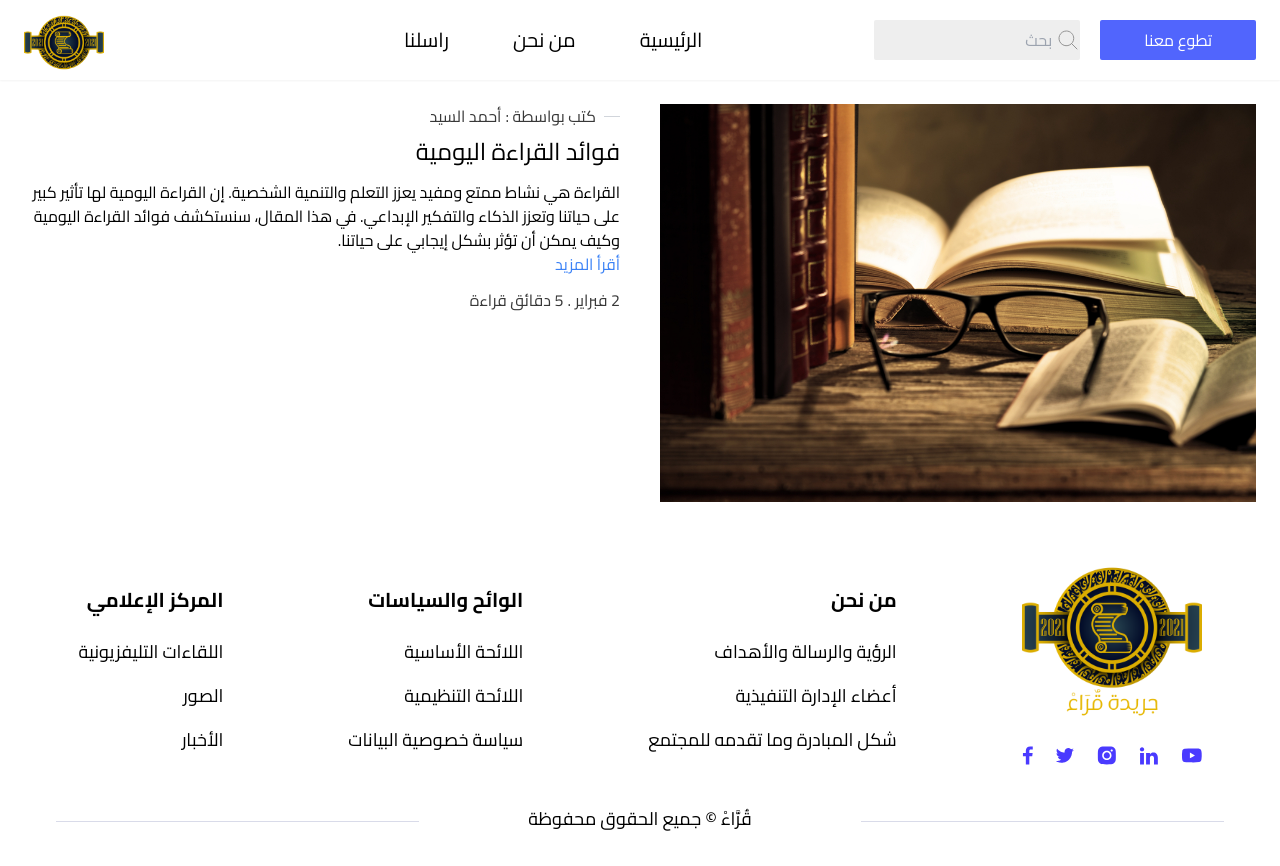
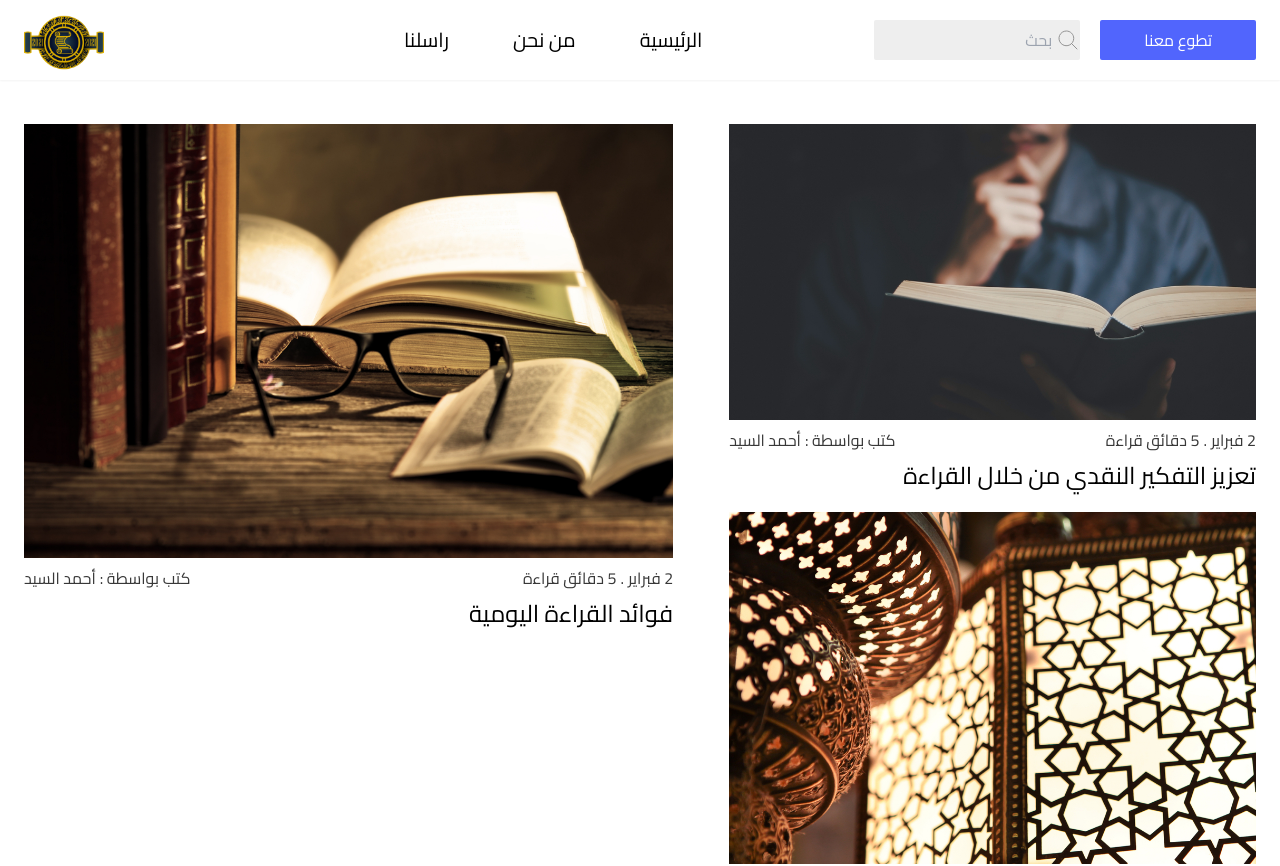
Before and after one commit to Hussein-Mourad/qorra, a Vue app: page / in a window 1280 px wide. Shown: the top 866 px of the page. Built offline with nearby package versions, Linux system fonts and the light colour scheme.

Commit message:
Added Hero Section

```diff
--- a/src/components/Card.vue
+++ b/src/components/Card.vue
@@ -1,19 +1,21 @@
 <!-- eslint-disable vue/multi-word-component-names -->
 <template>
-  <div class="w-full">
-    <div><img class="w-full" src="@/assets/imgs/card_img1.jpg" :alt="altText" /></div>
+  <div :class="['w-full', classes]">
+    <div class="w-full"><img class="w-full" :src="img" :alt="altText" /></div>
     <div class="my-2 flex justify-between text-xs text-[#383838] md:text-base">
       <div class="flex">
-        <h2>2 فبراير</h2>
+        <h2>{{ date }}</h2>
         <span class="mx-1">.</span>
-        <h2>5 دقائق قراءة</h2>
+        <h2>{{ readingDuration }}</h2>
       </div>
       <div class="flex">
         <span class="ml-1">كتب بواسطة : </span>
-        <h2>أحمد السيد</h2>
+        <h2>{{ author }}</h2>
       </div>
     </div>
-    <div class="sm:text-lg lg:text-2xl"><h1>فوائد القراءة اليومية</h1></div>
+    <div class="sm:text-lg lg:text-2xl">
+      <h1>{{ title }}</h1>
+    </div>
   </div>
 </template>
 <script>
@@ -24,7 +26,8 @@ export default {
     title: String,
     date: String,
     author: String,
-    readingDuration: String
+    readingDuration: String,
+    classes: String
   }
 }
 </script>
--- a/src/components/CardDetails.vue
+++ b/src/components/CardDetails.vue
@@ -5,31 +5,32 @@ import { RouterLink } from 'vue-router'
 <template>
   <div class="flex w-full">
     <div class="ml-3 w-1/2 sm:ml-5 md:ml-10">
-      <img class="w-full" src="@/assets/imgs/card_img1.jpg" :alt="altText" />
+      <img class="w-full" :src="img" :alt="altText" />
     </div>
 
     <div class="w-1/2">
-      <div class="mb-0 flex items-center text-[10px] text-[#383838] md:mb-2 md:text-base">
-        <span class="ml-1 h-px w-2 border-b border-gray-300 md:ml-2 md:w-3 lg:w-4"></span>
-        <span class="ml-1">كتب بواسطة : </span>
-        <h2>أحمد السيد</h2>
-      </div>
+      <div class="flex h-full flex-col justify-between">
+        <div>
+          <div class="mb-0 flex items-center text-[10px] text-[#383838] md:mb-2 md:text-base">
+            <span class="ml-1 h-px w-2 border-b border-gray-300 md:ml-2 md:w-3 lg:w-4"></span>
+            <span class="ml-1">كتب بواسطة : </span>
+            <h2>{{ author }}</h2>
+          </div>
+          <div class="mb-0 sm:text-lg md:mb-1 lg:text-2xl">
+            <h1>{{ title }}</h1>
+          </div>
+        </div>
+        <div class="mb-0 text-[10px] sm:text-base md:mb-2">
+          <div>{{ content }}</div>
 
-      <div class="">
-        <div class="mb-1 sm:text-lg md:mb-3 lg:text-2xl"><h1>فوائد القراءة اليومية</h1></div>
-        <div class="mb-0 text-[10px] sm:text-base md:mb-3">
-          <div class="">
-            القراءة هي نشاط ممتع ومفيد يعزز التعلم والتنمية الشخصية. إن القراءة اليومية لها تأثير
-            كبير على حياتنا وتعزز الذكاء والتفكير الإبداعي. في هذا المقال، سنستكشف فوائد القراءة
-            اليومية وكيف يمكن أن تؤثر بشكل إيجابي على حياتنا.
-          </div>
           <RouterLink class="text-blue-500" to="/">أقرأ المزيد</RouterLink>
         </div>
+
         <div class="justify-between text-[10px] text-[#383838] md:text-base">
           <div class="flex">
-            <h2>2 فبراير</h2>
+            <h2>{{ date }}</h2>
             <span class="mx-1">.</span>
-            <h2>5 دقائق قراءة</h2>
+            <h2>{{ readingDuration }}</h2>
           </div>
         </div>
       </div>
@@ -42,6 +43,7 @@ export default {
     img: String,
     altText: String,
     title: String,
+    content: String,
     date: String,
     author: String,
     readingDuration: String
--- /dev/null
+++ b/src/components/HeroSection.vue
@@ -0,0 +1,57 @@
+<script setup>
+import Card from './Card.vue'
+</script>
+<template>
+  <section class="py-5 lg:flex lg:flex-row-reverse">
+    <Card
+      classes="mb-5 lg:mr-14"
+      :img="img1"
+      altText="card img"
+      title="فوائد القراءة اليومية"
+      author="أحمد السيد"
+      readingDuration=" 5 دقائق قراءة"
+      date="2 فبراير"
+    />
+    <div class="flex lg:flex-col">
+      <Card
+        classes="ml-5 lg:ml-0 lg:mb-5"
+        :img="img2"
+        altText="card img"
+        title="تعزيز التفكير النقدي من خلال القراءة"
+        author="أحمد السيد"
+        readingDuration=" 5 دقائق قراءة"
+        date="2 فبراير"
+      />
+      <Card
+        :img="img3"
+        altText="card img"
+        title="رحلة ممتعة لاكتشاف التراث"
+        author="أحمد السيد"
+        readingDuration=" 5 دقائق قراءة"
+        date="2 فبراير"
+      />
+    </div>
+  </section>
+</template>
+<script>
+export default {
+  data() {
+    return {
+      img1: '',
+      img2: '',
+      img3: ''
+    }
+  },
+  mounted() {
+    import('@/assets/imgs/card_img1.jpg').then((module) => {
+      this.img1 = module.default
+    })
+    import('@/assets/imgs/card_img2.jpg').then((module) => {
+      this.img2 = module.default
+    })
+    import('@/assets/imgs/card_img3.jpg').then((module) => {
+      this.img3 = module.default
+    })
+  }
+}
+</script>
--- a/src/views/HomeView.vue
+++ b/src/views/HomeView.vue
@@ -1,10 +1,13 @@
 <script setup>
 import CardDetails from '../components/CardDetails.vue'
+import SearchInput from '../components/SearchInput.vue'
+import HeroSection from '../components/HeroSection.vue'
 </script>
 <template>
-  <section>
-    <CardDetails />
+  <section class="mb-5 lg:hidden">
+    <SearchInput />
   </section>
+  <HeroSection />
 </template>
 <script>
 export default {}
```
Also changed, not shown: src/assets/imgs/card_img2.jpg (added), src/assets/imgs/card_img3.jpg (added), src/views/ContactView.vue (added).
